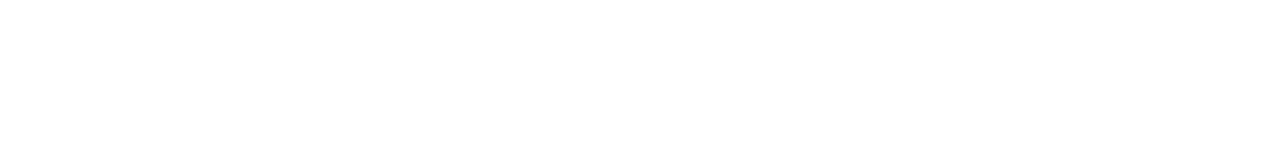
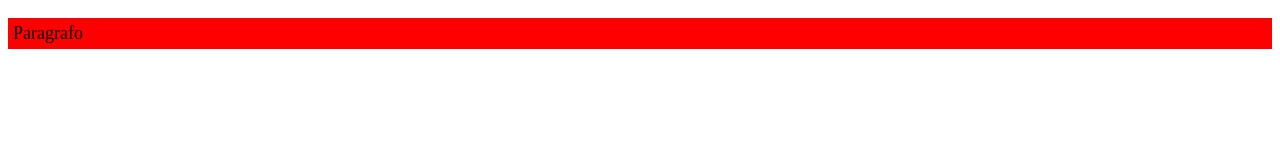
Before and after one commit to DanieleMorello/esercizi-css-avanzato, a plain HTML site: page variabili/esercio-9/index.html in a window 1280 px wide. Drawn offline with Linux system fonts and the light colour scheme.

Commit message:
Complete exercise of variable

```diff
--- a/variabili/esercio-1/style.css
+++ b/variabili/esercio-1/style.css
@@ -0,0 +1,9 @@
+:root {
+  --backgroud-color-div: #ff0000;
+}
+
+div {
+  width: 100px;
+  aspect-ratio: 1 / 1;
+  background-color: var(--backgroud-color-div);
+}
--- a/variabili/esercio-10/style.css
+++ b/variabili/esercio-10/style.css
@@ -0,0 +1,8 @@
+:root {
+  --background-color-link-hover: #ff0000;
+}
+
+a:active {
+  background-color: var(--background-color-link-hover);
+  color: #ffffff;
+}
--- a/variabili/esercio-2/style.css
+++ b/variabili/esercio-2/style.css
@@ -0,0 +1,7 @@
+:root {
+  --color-paragreph: #ff0000;
+}
+
+p {
+  color: var(--color-paragreph);
+}
--- a/variabili/esercio-3/style.css
+++ b/variabili/esercio-3/style.css
@@ -0,0 +1,7 @@
+:root {
+  --font-paragraph: 20px;
+}
+
+p {
+  font-size: var(--font-paragraph);
+}
--- a/variabili/esercio-4/style.css
+++ b/variabili/esercio-4/style.css
@@ -0,0 +1,10 @@
+:root {
+  --width-div: 200px;
+  --height-div: 150px;
+}
+
+div {
+  width: var(--width-div);
+  height: var(--height-div);
+  background-color: #0000ff;
+}
--- a/variabili/esercio-5/style.css
+++ b/variabili/esercio-5/style.css
@@ -0,0 +1,12 @@
+:root {
+  --background-color-paragraph: #0000ff;
+  --font-size-paragraph: 18px;
+}
+
+p {
+  font-size: var(--font-size-paragraph);
+  background-color: var(--background-color-paragraph);
+  color: #ffffff;
+  text-align: center;
+  padding: 10px;
+}
--- a/variabili/esercio-6/style.css
+++ b/variabili/esercio-6/style.css
@@ -0,0 +1,15 @@
+:root {
+  --background-color-link: #0000ff;
+  --color-link: #ffffff;
+}
+
+a {
+  background-color: var(--background-color-link);
+  color: var(--color-link);
+  padding: 5px;
+  text-decoration: none;
+}
+
+a:hover {
+  text-decoration: underline;
+}
--- a/variabili/esercio-7/style.css
+++ b/variabili/esercio-7/style.css
@@ -0,0 +1,10 @@
+:root {
+  --border-width: 2px;
+}
+
+div {
+  width: 100px;
+  aspect-ratio: 1 / 1;
+  background-color: #0000ff;
+  border: var(--border-width) solid;
+}
--- a/variabili/esercio-8/style.css
+++ b/variabili/esercio-8/style.css
@@ -0,0 +1,9 @@
+:root {
+  --margin-paragraph: 10px;
+  --padding-paragraph: 6px;
+}
+
+p {
+  margin: var(--margin-paragraph);
+  padding: var(--padding-paragraph);
+}
--- a/variabili/esercio-9/index.html
+++ b/variabili/esercio-9/index.html
@@ -13,7 +13,11 @@
 <body>
 
   <!-- Crea una variabile CSS per il colore di sfondo e la dimensione del font di un paragrafo all'interno di un div e utilizzale per impostare lo stile del div e del paragrafo. -->
+  <div>
 
+    <p>Paragrafo</p>
+
+  </div>
 
 </body>
 
--- a/variabili/esercio-9/style.css
+++ b/variabili/esercio-9/style.css
@@ -0,0 +1,13 @@
+:root {
+  --background-color-div: #ff0000;
+  --font-size-paragraph: 18px;
+}
+
+div {
+  background-color: var(--background-color-div);
+}
+
+p {
+  font-size: var(--font-size-paragraph);
+  padding: 5px;
+}
```
Also changed, not shown: variabili/esercio-1/index.html (+1 -1 lines), variabili/esercio-10/index.html (+1 -1 lines), variabili/esercio-2/index.html (+1 -1 lines), variabili/esercio-3/index.html (+1 -1 lines), variabili/esercio-4/index.html (+1 -1 lines), variabili/esercio-5/index.html (+1 -1 lines), variabili/esercio-6/index.html (+1 -1 lines), variabili/esercio-7/index.html (+1 -1 lines), variabili/esercio-8/index.html (+1 -1 lines).
